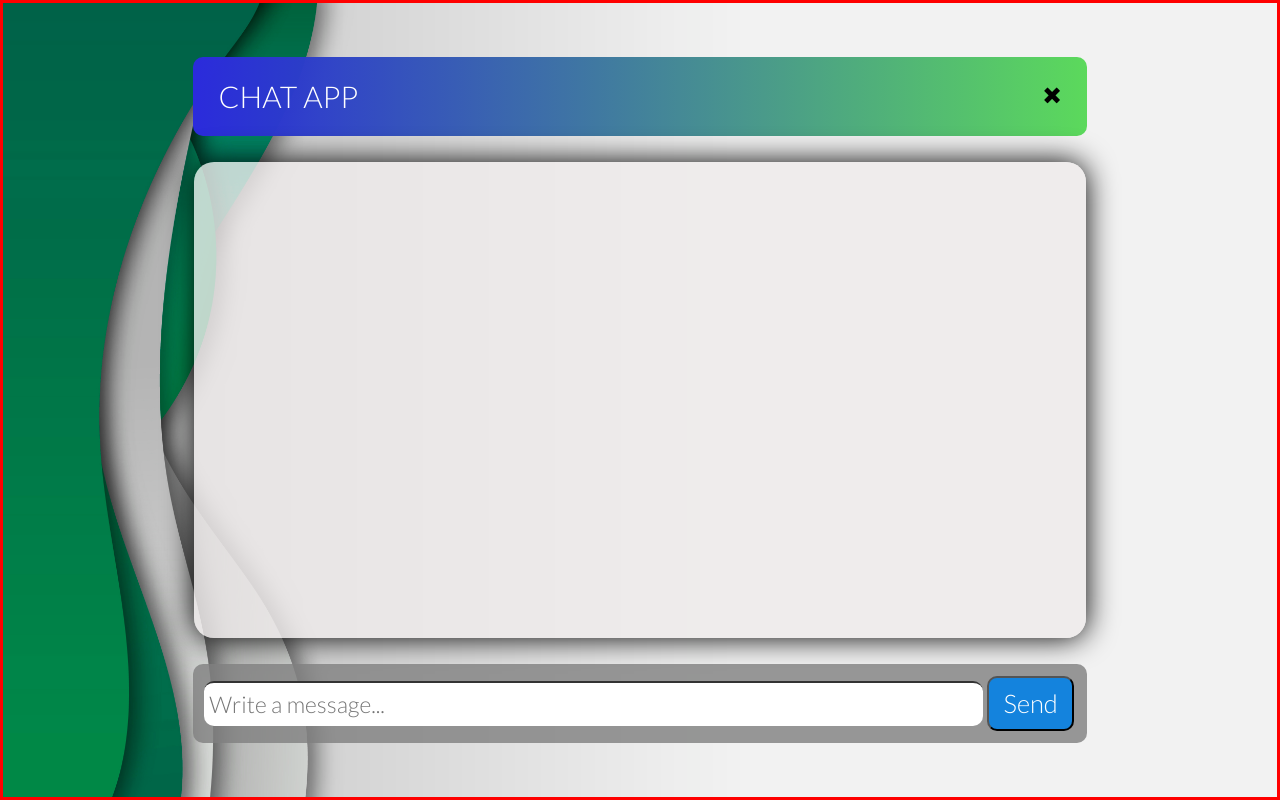
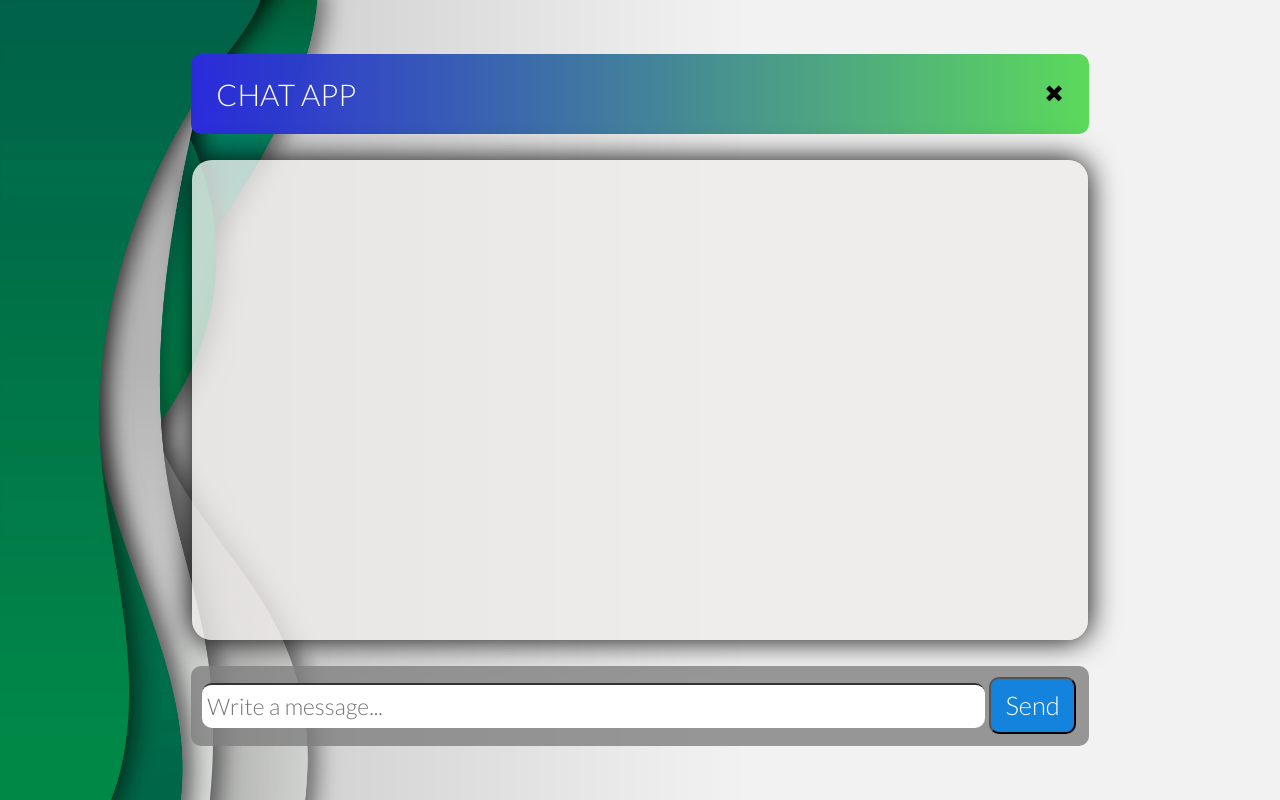
Before and after one commit to vv2002may/Chat-App, a React (Create React App) app in the folder chat_app/: page /chat in a window 1280 px wide. Built offline with nearby package versions, Linux system fonts and the light colour scheme; no server answers.

Commit message:
updating border style

```diff
--- a/chat_app/src/component/Chat/Chat.css
+++ b/chat_app/src/component/Chat/Chat.css
@@ -1,5 +1,5 @@
 .ChatPage{
-   border: solid red;
+   /* border: solid red; */
    /* width: fit-content;
    height: fit-content; */
    /* background-color: rgb(231, 196, 161); */
```
